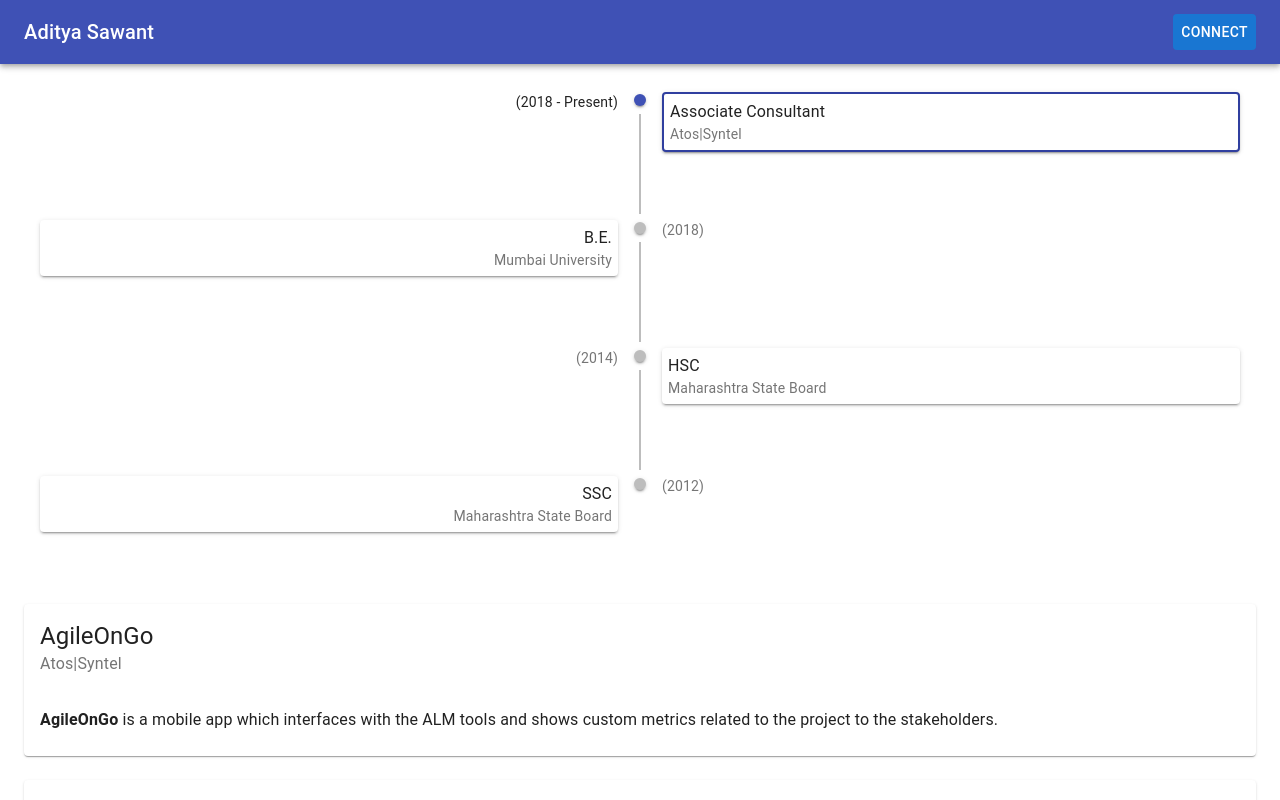
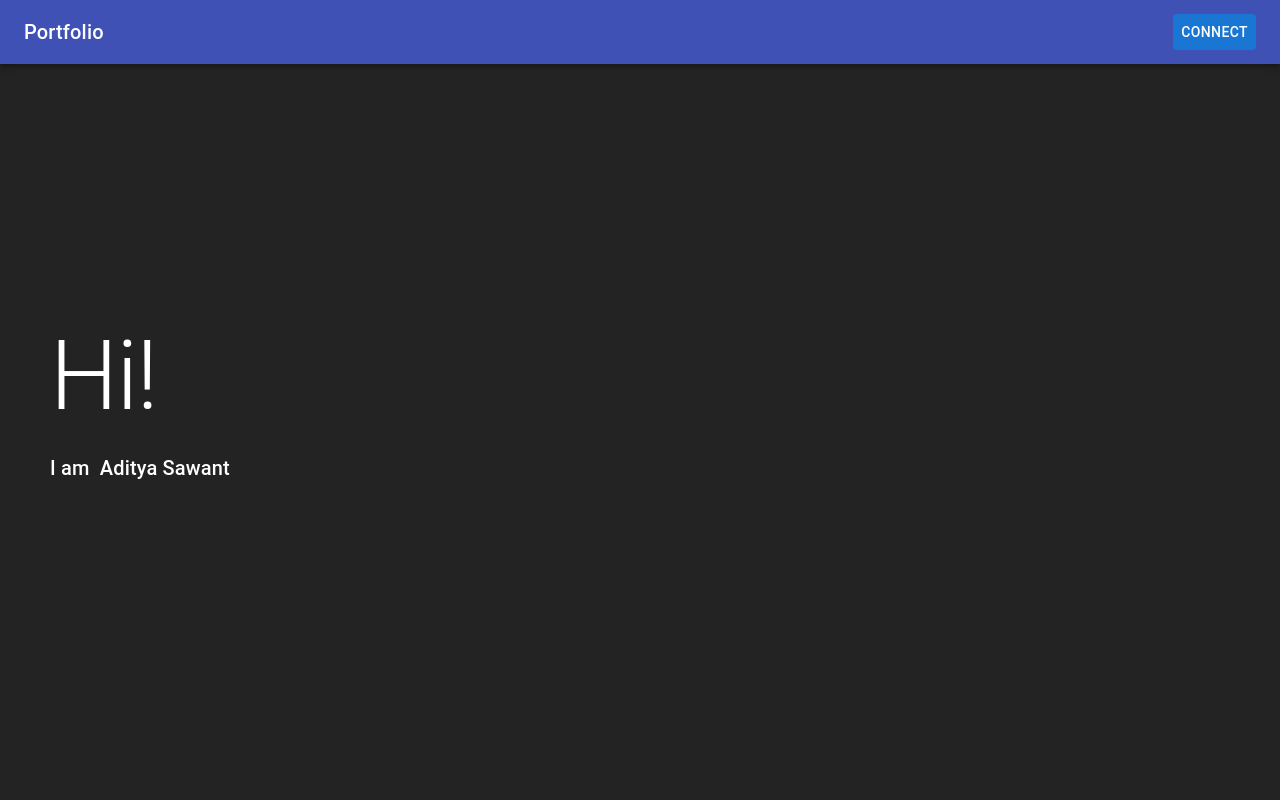
Before and after one commit to activat0r/Portfolio, a React (Create React App) app: page / in a window 1280 px wide. Shown: the top 800 px of the page. Built offline with nearby package versions, Linux system fonts and the light colour scheme.

Commit message:
Created Typing Animation for About Page

```diff
--- a/package.json
+++ b/package.json
@@ -12,6 +12,7 @@
     "@testing-library/user-event": "^12.7.0",
     "react": "^17.0.1",
     "react-dom": "^17.0.1",
+    "react-router-dom": "^5.2.0",
     "react-scripts": "4.0.2",
     "web-vitals": "^1.1.0"
   },
--- a/src/App.js
+++ b/src/App.js
@@ -3,13 +3,25 @@
 import Grid from '@material-ui/core/Grid';
 import Header from "./Components/Header"
 import Details from "./Components/Details"
+import { AvatarGroup } from '@material-ui/lab';
+import AvatarBackground from './Components/BioData/AvatarBackground';
+import { useState, useEffect } from 'react';
+import WindowDimens from './Hooks/WindowDimens';
+import { Typography } from '@material-ui/core';
+import About from './Components/BioData/About';
 
 function App() {
+  const { height, width } = WindowDimens();
+
+  const [show, setShow] = useState(0);
+
+
+
   return (
-    <Grid container>
+    <>
       <Header></Header>
-      <Details></Details>
-    </Grid>
+      <About></About>
+    </>
   );
 }
 
--- /dev/null
+++ b/src/CSS/AvatarBackground.css
@@ -0,0 +1,76 @@
+
+
+
+
+@keyframes avatar-animate {
+    from{
+        transform: rotate(0deg);
+    }
+    0% {
+        background-color: #7E57C2;
+    border-radius: 70% 30% 44% 56% / 39% 30% 70% 61% ;
+    }
+    50% {
+        background-color: #4da0f3;
+        border-radius: 30% 70% 33% 67% / 32% 38% 62% 68%  ;
+    }
+    100%{
+        background-color: #7E57C2;
+        border-radius: 70% 30% 44% 56% / 39% 30% 70% 61% ;
+    }
+    to{
+        transform: rotate(360deg);
+    }
+  }
+
+.avatar{
+    content: " ";
+    overflow: hidden;
+    background-color: #7E57C2;
+    display: inline;
+    position: absolute;
+    opacity: 0.5;
+    text-align: center;
+    line-height: 100%;
+    min-height: 700px;
+    min-width: 500px;
+    z-index: -3;
+    animation:infinite;
+    animation-timing-function:linear;
+    animation-name: avatar-animate ;
+  }
+
+
+@keyframes avatar-animate2 {
+    0% {
+        transform: rotate(0deg);
+        background-color: #7E57C2;
+    border-radius: 70% 30% 44% 56% / 39% 30% 70% 61% ;
+    }
+    50% {
+        background-color: #1976D2;
+
+    border-radius: 30% 70% 33% 67% / 32% 38% 62% 68%  ;
+    }
+    100%{
+        transform: rotate(360deg);
+        background-color: #7E57C2;
+        border-radius: 70% 30% 44% 56% / 39% 30% 70% 61% ;
+    }
+  }
+
+.avatar2{
+    overflow: hidden;
+    content: " ";
+    background-color: #7E57C2;
+    display: inline;
+    position: absolute;
+    opacity: 0.5;
+    text-align: center;
+    line-height: 100%;
+    z-index: -3;
+    animation:infinite;
+    animation-name: avatar-animate2 ;
+    min-height: 200px;
+    min-width: 150px;
+  }
--- /dev/null
+++ b/src/CSS/NameTransition.css
@@ -0,0 +1,28 @@
+@keyframes blinker{
+    0%{
+        opacity: 1;
+    }
+    50%{
+        opacity: 0;
+    }
+    100%{
+        opacity: 1;
+    }
+}
+
+#about_name::after{
+    content: " |";
+    color: white;
+    animation:blinker infinite;
+    animation-duration: 1s;
+}
+
+.white-text{
+    text-decoration: white;
+}
+
+.center{
+    position: absolute;
+    top: 40%;
+    margin-left: 50px;
+}
--- /dev/null
+++ b/src/Components/BioData/About.js
@@ -0,0 +1,74 @@
+import { Typography } from '@material-ui/core'
+import react from 'react'
+import {useState, useEffect} from 'react'
+import '../../CSS/NameTransition.css'
+
+var word ="";
+var charCounter = 0;
+const eraseCharDelay= 100;
+const typeCharDelay = 300;
+const newKeywordDelay = 2000;
+const keywords = ["Aditya Sawant","a Developer", "an Engineer"];
+
+function About(){
+    const [text, setText] = useState("");
+    const [deleting,setDeleting] = useState(false);
+    const [keywordCounter, setKeywordCounter] = useState(0);
+
+    useEffect(()=>{
+        const timer = setTimeout(()=>{
+        if(charCounter < keywords[`${keywordCounter}`].length && !deleting){
+            word = (word + keywords[`${keywordCounter}`].charAt(charCounter));
+            setText(word)
+            charCounter++;
+        }
+
+    },typeCharDelay)
+    return () => window.clearTimeout(timer);
+
+    },[deleting,charCounter,word,keywordCounter,keywords])
+
+    useEffect(()=>{
+        const timer2 = setTimeout(()=>{
+       if(charCounter>0 && deleting){
+            word = (keywords[(`${keywordCounter}`)].substr(0,charCounter-1));
+            setText(word)
+            charCounter--;
+            if(charCounter == 0){
+                setDeleting(false)
+                if(`${keywordCounter}` < keywords.length-1)
+                    setKeywordCounter(prevCount => prevCount + 1)
+                else
+                    setKeywordCounter(0)
+            }
+        }
+    },eraseCharDelay)
+    return () => window.clearTimeout(timer2);
+    },[deleting,charCounter,word,keywordCounter,keywords])
+
+    useEffect(()=>{
+        const timer3 = setTimeout(()=>{
+            if(charCounter == (keywords[`${keywordCounter}`]).length){
+                setDeleting(true);
+            }
+
+        },newKeywordDelay)
+        return ()=> window.clearTimeout(timer3);
+    },[keywordCounter,keywords,charCounter])
+
+    return(
+      <div className="center">
+        <Typography variant="h1">
+            Hi!
+        </Typography>
+        <br/>
+        <Typography display="inline"  variant="h6">
+            I am &nbsp;</Typography>
+        <Typography display="inline" variant="h6"  id="about_name">
+            {text}
+        </Typography>
+
+      </div>
+    );
+}
+export default About;
--- /dev/null
+++ b/src/Components/BioData/AvatarBackground.js
@@ -0,0 +1,37 @@
+import { useTheme } from "@material-ui/core";
+import { grey, purple, red } from "@material-ui/core/colors";
+import react,{ Component, useEffect} from "react";
+import ReactDOM from 'react-dom';
+import "../../CSS/AvatarBackground.css"
+import {useState} from 'react'
+import WindowDimens from "../../Hooks/WindowDimens"
+function AvatarBackground(){
+
+    const [winOpcaity, setwinOpcaity] = useState(1);
+
+    const { height, width } = WindowDimens();
+
+    useEffect(()=> {
+        if (width>700){
+            setwinOpcaity(0.5)
+        }
+        else
+        {
+            setwinOpcaity(0)
+        }
+    })
+
+
+
+
+    return(
+        <>
+            <span className="avatar"  style={{top:"5%",left: "3%", height: "70%", width: "50%", animationDuration: "30s"}}>
+            </span>
+
+            <span className="avatar2"  style={{opacity: `${winOpcaity}`, bottom:"10%", right:"0%", height: "40%", width: "30%", animationDuration: "40s"}}>
+            </span>
+        </>
+    );
+}
+export default AvatarBackground;
--- a/src/Components/Details.js
+++ b/src/Components/Details.js
@@ -14,14 +14,14 @@
 import Roles from "./Roles";
 import Sizing from "@material-ui/system/sizing"
 import Box from "@material-ui/core/Box"
+import About from "./BioData/About";
 const useStyles = makeStyles((theme) => ({
     root: {
       flexGrow: 1,
       display:"flex",
       alignItems:"center",
       justifyContent:"center",
-      backgroundColor: "#fff",
-      paddingBottom: "2rem"
+      paddingBottom: "2rem",
     },
     menuButton: {
       marginRight: theme.spacing(2),
@@ -38,7 +38,8 @@
       },
       roles:{
 
-      }
+      },
+
   }));
 
 function Details() {
@@ -48,7 +49,7 @@
 
     return (
       <Container className={classes.root} >
-      <Grid container direction="column" spacing={3} pa>
+      <Grid container direction="column" spacing={3}>
         <Grid item  className={classes.experience}><Experience></Experience></Grid>
         <Grid item className={classes.projects}><Projects></Projects></Grid>
         <Grid item className={classes.roles}><Roles></Roles></Grid>
--- a/src/Components/Experience.js
+++ b/src/Components/Experience.js
@@ -40,7 +40,7 @@
 
     <TimelineItem>
       <TimelineOppositeContent>
-        <Typography variant="body2" color = "textPrimary">(2018 - Present)</Typography>
+        <Typography variant="body2"  style={{color:"#fff"}}>(2018 - Present)</Typography>
       </TimelineOppositeContent>
       <TimelineSeparator>
         <TimelineDot color="primary"/>
@@ -58,7 +58,7 @@
 
     <TimelineItem>
     <TimelineOppositeContent>
-        <Typography variant="body2" color = "textSecondary">(2018)</Typography>
+        <Typography variant="body2" style={{color:"#fff"}}>(2018)</Typography>
       </TimelineOppositeContent>
       <TimelineSeparator>
         <TimelineDot />
@@ -77,7 +77,7 @@
 
     <TimelineItem>
     <TimelineOppositeContent>
-        <Typography variant="body2" color = "textSecondary">(2014)</Typography>
+        <Typography variant="body2"  style={{color:"#fff"}}>(2014)</Typography>
       </TimelineOppositeContent>
       <TimelineSeparator>
         <TimelineDot />
@@ -97,7 +97,7 @@
 
     <TimelineItem>
     <TimelineOppositeContent>
-        <Typography variant="body2" color = "textSecondary">(2012)</Typography>
+        <Typography variant="body2"  style={{color:"#fff"}}>(2012)</Typography>
       </TimelineOppositeContent>
       <TimelineSeparator>
         <TimelineDot />
--- a/src/Components/Header.js
+++ b/src/Components/Header.js
@@ -43,10 +43,10 @@
 
 
     return (
-      <AppBar position="static" >
+      <AppBar position="sticky" >
         <Toolbar>
     <Typography variant="h6" className={classes.title}>
-      Aditya Sawant
+      Portfolio
     </Typography>
     <ConnectButton color="secondary" >Connect</ConnectButton>
 
--- /dev/null
+++ b/src/Hooks/WindowDimens.js
@@ -0,0 +1,32 @@
+import { useState, useEffect } from 'react';
+
+export default function WindowDimens() {
+
+  const hasWindow = typeof window !== 'undefined';
+
+  function getWindowDimensions() {
+    const width = hasWindow ? window.innerWidth : null;
+    const height = hasWindow ? window.innerHeight : null;
+    return {
+      width,
+      height,
+    };
+  }
+
+  const [windowDimensions, setWindowDimensions] = useState(getWindowDimensions());
+
+
+
+  useEffect(() => {
+    if (hasWindow) {
+      function handleResize() {
+        setWindowDimensions(getWindowDimensions());
+      }
+
+      window.addEventListener('resize', handleResize);
+      return () => window.removeEventListener('resize', handleResize);
+    }
+  }, [hasWindow]);
+
+  return windowDimensions;
+}
--- a/src/index.css
+++ b/src/index.css
@@ -1,11 +1,14 @@
 body {
+  color: white;
+  overflow-x: hidden;
   margin: 0;
   font-family: -apple-system, BlinkMacSystemFont, 'Segoe UI', 'Roboto', 'Oxygen',
     'Ubuntu', 'Cantarell', 'Fira Sans', 'Droid Sans', 'Helvetica Neue',
     sans-serif;
   -webkit-font-smoothing: antialiased;
   -moz-osx-font-smoothing: grayscale;
-background-color: aquamarine;
+background-color: #232323;
+
 }
 
 code {
--- a/src/index.js
+++ b/src/index.js
@@ -3,10 +3,12 @@
 import './index.css';
 import App from './App';
 import reportWebVitals from './reportWebVitals';
+import AvatarBackground from './Components/BioData/AvatarBackground';
+import './CSS/AvatarBackground.css'
 
 ReactDOM.render(
   <React.StrictMode>
-    <App />
+    <App/>
   </React.StrictMode>,
   document.getElementById('root')
 );
```
Also changed, not shown: 1 other file (tests, documents, lock files or other folders).
